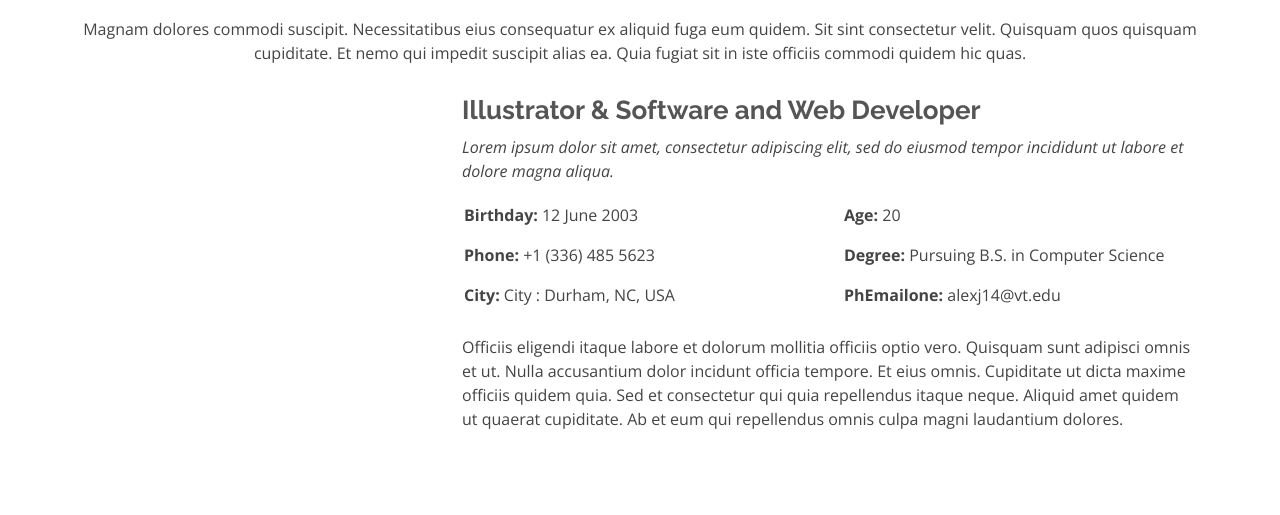
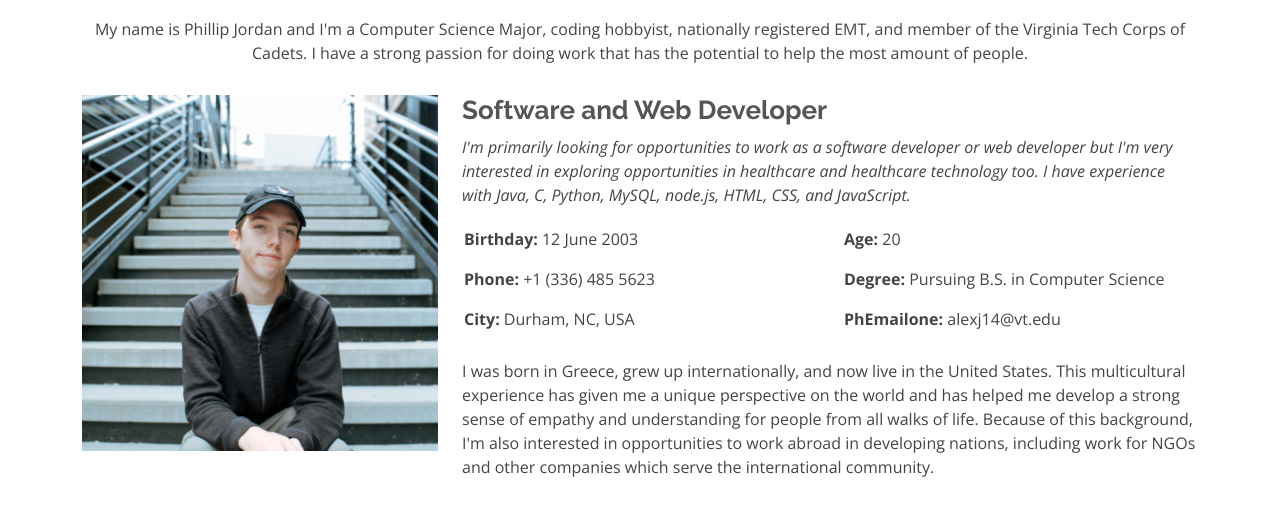
Before and after one commit to spaghety/spaghety.github.io, a plain HTML site: page about.html in a window 1280 px wide. Shown: the part 171-686 px from the top of the page. Drawn offline with nearby package versions, Linux system fonts and the light colour scheme.

Commit message:
image and text changes
Flipped hero image, added about image, and filled out about section placeholder text.

```diff
--- a/about.html
+++ b/about.html
@@ -69,7 +69,8 @@
 
         <div class="section-title">
           <h2>About</h2>
-          <p>Magnam dolores commodi suscipit. Necessitatibus eius consequatur ex aliquid fuga eum quidem. Sit sint consectetur velit. Quisquam quos quisquam cupiditate. Et nemo qui impedit suscipit alias ea. Quia fugiat sit in iste officiis commodi quidem hic quas.</p>
+          <p>My name is Phillip Jordan and I'm a Computer Science Major, coding hobbyist, nationally registered EMT, and member of the Virginia Tech Corps of Cadets.
+            I have a strong passion for doing work that has the potential to help the most amount of people.</p>
         </div>
 
         <div class="row">
@@ -77,17 +78,17 @@
             <img src="assets/img/about.jpg" class="img-fluid" alt="">
           </div>
           <div class="col-lg-8 pt-4 pt-lg-0 content">
-            <h3>Illustrator &amp; Software and Web Developer</h3>
+            <h3>Software and Web Developer</h3>
             <p class="fst-italic">
-              Lorem ipsum dolor sit amet, consectetur adipiscing elit, sed do eiusmod tempor incididunt ut labore et dolore
-              magna aliqua.
+              I'm primarily looking for opportunities to work as a software developer or web developer but I'm very interested in exploring
+              opportunities in healthcare and healthcare technology too. I have experience with Java, C, Python, MySQL, node.js, HTML, CSS, and JavaScript.
             </p>
             <div class="row">
               <div class="col-lg-6">
                 <ul>
                   <li><i class="bi bi-rounded-right"></i> <strong>Birthday:</strong> 12 June 2003</li>
                   <li><i class="bi bi-rounded-right"></i> <strong>Phone:</strong> +1 (336) 485 5623</li>
-                  <li><i class="bi bi-rounded-right"></i> <strong>City:</strong> City : Durham, NC, USA</li>
+                  <li><i class="bi bi-rounded-right"></i> <strong>City:</strong> Durham, NC, USA</li>
                 </ul>
               </div>
               <div class="col-lg-6">
@@ -99,8 +100,10 @@
               </div>
             </div>
             <p>
-              Officiis eligendi itaque labore et dolorum mollitia officiis optio vero. Quisquam sunt adipisci omnis et ut. Nulla accusantium dolor incidunt officia tempore. Et eius omnis.
-              Cupiditate ut dicta maxime officiis quidem quia. Sed et consectetur qui quia repellendus itaque neque. Aliquid amet quidem ut quaerat cupiditate. Ab et eum qui repellendus omnis culpa magni laudantium dolores.
+              I was born in Greece, grew up internationally, and now live in the United States. This multicultural experience has given me a unique perspective
+              on the world and has helped me develop a strong sense of empathy and understanding for people from all walks of life. Because of this background,
+              I'm also interested in opportunities to work abroad in developing nations, including work for NGOs and other companies which serve the international
+              community.
             </p>
           </div>
         </div>
```
Also changed, not shown: assets/img/about.jpg (added).
